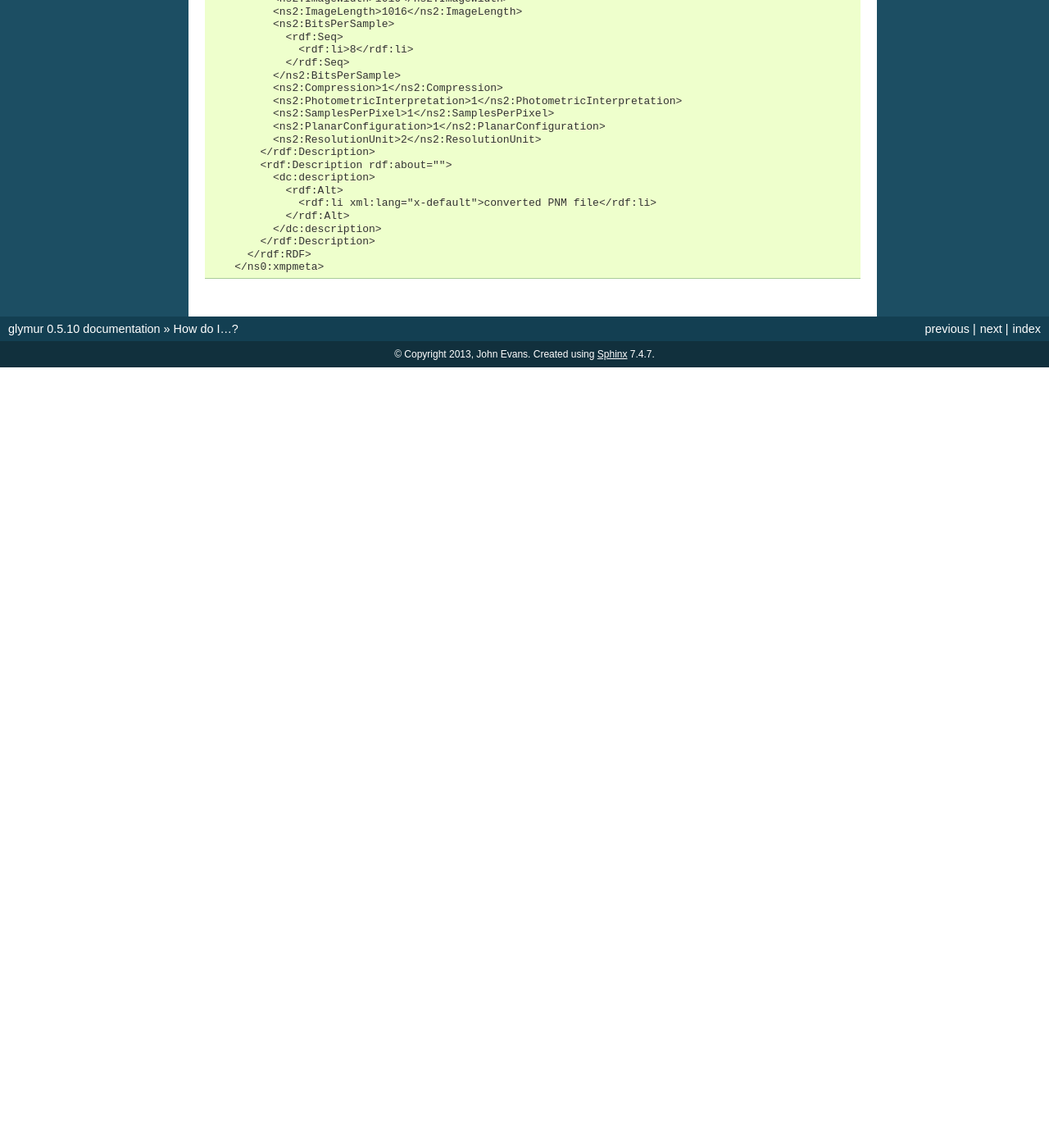
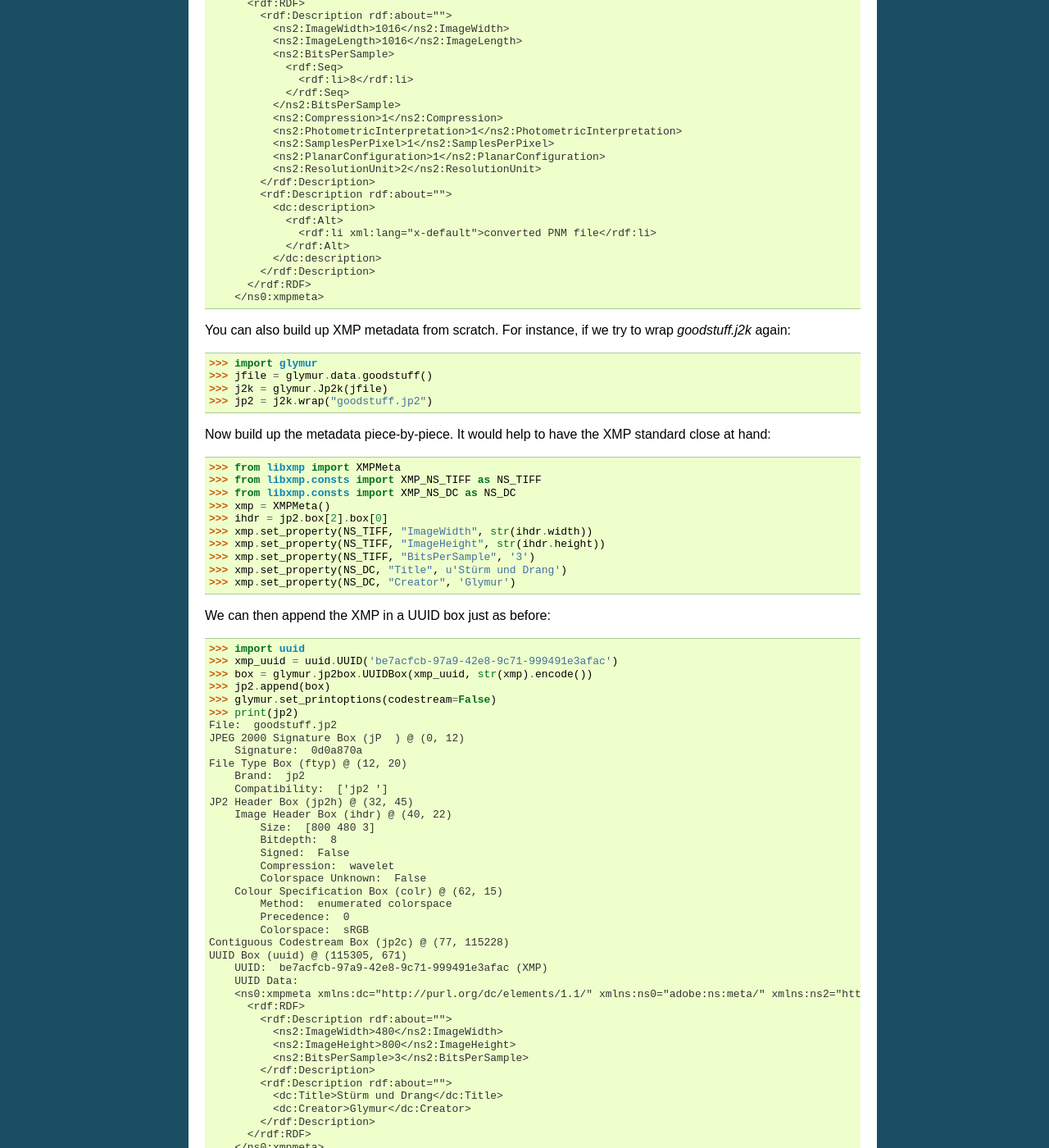
Before and after one commit to quintusdias/glymur, a Sphinx documentation site: the page built from docs/source/how_do_i.rst, in a window 1280 px wide and 1400 px high, scrolled down 9047 px. Shown: the whole window at 82% size. Built offline with Sphinx 7.4.7, drawn with Linux system fonts in a browser that asks for light colours; before the commit the page ends 9495 px from its top, so only the background shows below that; some of the changed text lies outside the part shown.

Commit message:
Added another XMP example.  #169

```diff
--- a/docs/source/how_do_i.rst
+++ b/docs/source/how_do_i.rst
@@ -5,8 +5,9 @@ How do I...?
 
 ... read the lowest resolution thumbnail?
 =========================================
-Printing the Jp2k object should reveal the number of resolutions (look in the
-COD segment section), but you can take a shortcut by supplying -1 as the
+Printing the Jp2k object should reveal the number of resolutions
+(look in the COD segment section of the codestream), but you can
+take a shortcut by supplying -1 as the
 resolution level. ::
 
     >>> import glymur
@@ -381,6 +382,8 @@ Here's how the Preview application on the mac shows the RGBA image.
 
 ... work with XMP UUIDs?
 ========================
+XMP is metadata on steroids.
+
 The example JP2 file shipped with glymur has an XMP UUID. ::
 
     >>> import glymur
@@ -518,3 +521,68 @@ though, you have to know the UUID that signifies XMP data.::
             </rdf:Description>
           </rdf:RDF>
         </ns0:xmpmeta>
+
+You can also build up XMP metadata from scratch.  For instance, if we try to
+wrap `goodstuff.j2k` again::
+
+    >>> import glymur
+    >>> jfile = glymur.data.goodstuff()
+    >>> j2k = glymur.Jp2k(jfile)
+    >>> jp2 = j2k.wrap("goodstuff.jp2")
+
+Now build up the metadata piece-by-piece.  It would help to have the XMP
+standard close at hand::
+
+    >>> from libxmp import XMPMeta
+    >>> from libxmp.consts import XMP_NS_TIFF as NS_TIFF
+    >>> from libxmp.consts import XMP_NS_DC as NS_DC
+    >>> xmp = XMPMeta()
+    >>> ihdr = jp2.box[2].box[0]
+    >>> xmp.set_property(NS_TIFF, "ImageWidth", str(ihdr.width))
+    >>> xmp.set_property(NS_TIFF, "ImageHeight", str(ihdr.height))
+    >>> xmp.set_property(NS_TIFF, "BitsPerSample", '3')
+    >>> xmp.set_property(NS_DC, "Title", u'Stürm und Drang')
+    >>> xmp.set_property(NS_DC, "Creator", 'Glymur')
+
+We can then append the XMP in a UUID box just as before::
+
+    >>> import uuid
+    >>> xmp_uuid = uuid.UUID('be7acfcb-97a9-42e8-9c71-999491e3afac')
+    >>> box = glymur.jp2box.UUIDBox(xmp_uuid, str(xmp).encode())
+    >>> jp2.append(box)
+    >>> glymur.set_printoptions(codestream=False)
+    >>> print(jp2)
+    File:  goodstuff.jp2
+    JPEG 2000 Signature Box (jP  ) @ (0, 12)
+        Signature:  0d0a870a
+    File Type Box (ftyp) @ (12, 20)
+        Brand:  jp2
+        Compatibility:  ['jp2 ']
+    JP2 Header Box (jp2h) @ (32, 45)
+        Image Header Box (ihdr) @ (40, 22)
+            Size:  [800 480 3]
+            Bitdepth:  8
+            Signed:  False
+            Compression:  wavelet
+            Colorspace Unknown:  False
+        Colour Specification Box (colr) @ (62, 15)
+            Method:  enumerated colorspace
+            Precedence:  0
+            Colorspace:  sRGB
+    Contiguous Codestream Box (jp2c) @ (77, 115228)
+    UUID Box (uuid) @ (115305, 671)
+        UUID:  be7acfcb-97a9-42e8-9c71-999491e3afac (XMP)
+        UUID Data:
+        <ns0:xmpmeta xmlns:dc="http://purl.org/dc/elements/1.1/" xmlns:ns0="adobe:ns:meta/" xmlns:ns2="http://ns.adobe.com/tiff/1.0/" xmlns:rdf="http://www.w3.org/1999/02/22-rdf-syntax-ns#" ns0:xmptk="Exempi + XMP Core 5.1.2">
+          <rdf:RDF>
+            <rdf:Description rdf:about="">
+              <ns2:ImageWidth>480</ns2:ImageWidth>
+              <ns2:ImageHeight>800</ns2:ImageHeight>
+              <ns2:BitsPerSample>3</ns2:BitsPerSample>
+            </rdf:Description>
+            <rdf:Description rdf:about="">
+              <dc:Title>Stürm und Drang</dc:Title>
+              <dc:Creator>Glymur</dc:Creator>
+            </rdf:Description>
+          </rdf:RDF>
+        </ns0:xmpmeta>
```
